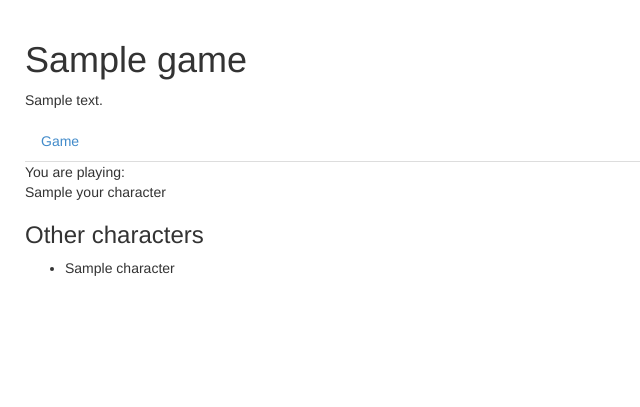
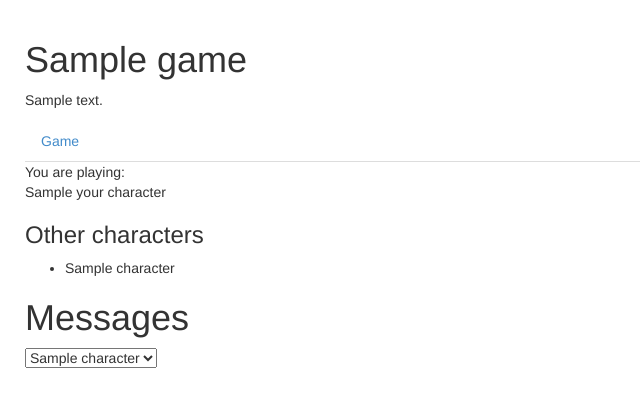
Before and after one commit to rrees/at-light-speed, a Python web app: template templates/game.html in a window 1280 px wide. Shown: the top 407 px of the page, without its empty margins (0-640 px from the left). Run offline with Jinja, Linux system fonts and the light colour scheme; the template is opened without the code that fills it: most values are stand-ins (such as "Sample title", 1, 10 or a date in 2020); some libraries are stand-ins or nearby versions.

Commit message:
Creates the stub of a message sending interface

```diff
--- a/templates/game.html
+++ b/templates/game.html
@@ -64,6 +64,8 @@
 
 					</ul>
 					{% endif %}
+
+          {% include "message-box.html" %}
 				</div>
 
 				{% if game_owner %}
--- /dev/null
+++ b/templates/message-box.html
@@ -0,0 +1,14 @@
+<section>
+<header>
+  <h1>Messages</h1>
+</header>
+
+<form>
+  <select name="recipient">
+    {% for character in other_characters %}
+    <option value="{{character.key.urlsafe()}}">{{character.name}}</option>
+    {% endfor %}
+    </select>
+</form>
+
+</section>
```
